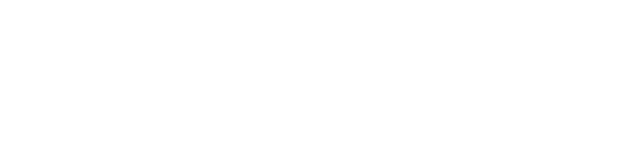
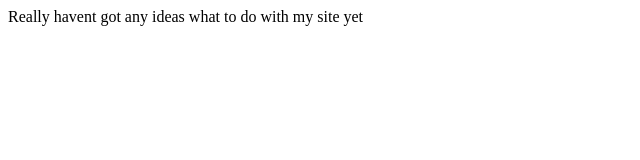
Before and after one commit to Bruno-TT/website, a plain HTML site: page index.html in a window 1280 px wide. Shown: the whole page, without its empty margins (0-640 px from the left). Drawn offline with Linux system fonts and the light colour scheme.

Commit message:
Update index.html

```diff
--- a/index.html
+++ b/index.html
@@ -1,5 +1,5 @@
 <html>
-<title>
+<h>
 Really havent got any ideas what to do with my site yet
-</title>
+</h>
 </html>
```
